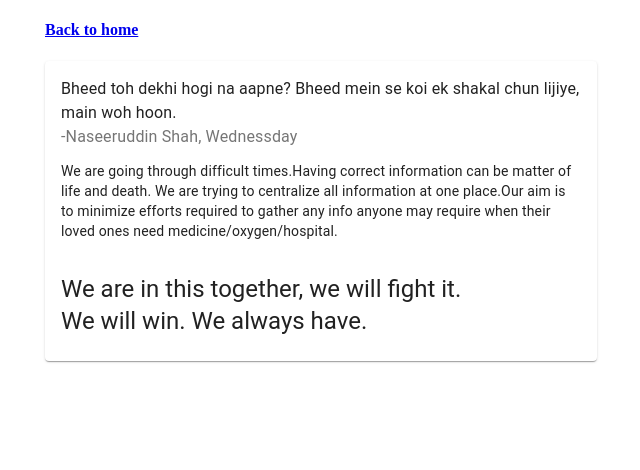
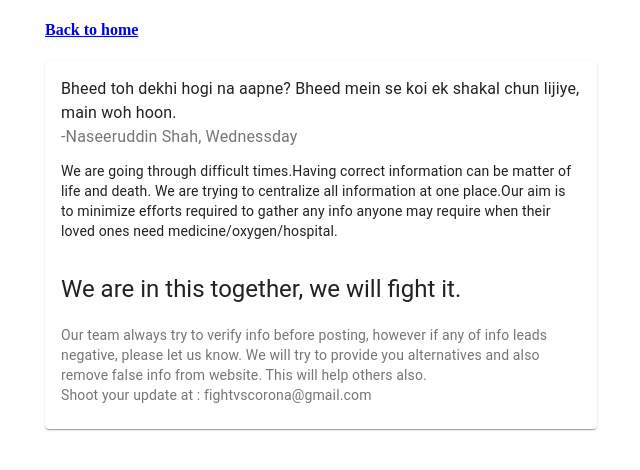
Before and after one commit to chetan-acharekar/covidinfo, a Next.js app: page /about-us in a window 1280 px wide. Shown: the top 470 px of the page, without its empty margins (319-959 px from the left). Built offline with nearby package versions, Linux system fonts and the light colour scheme.

Commit message:
corrected text

```diff
--- a/pages/about-us.js
+++ b/pages/about-us.js
@@ -54,7 +54,14 @@ export default function AboutUs() {
                     <br/>
                     We are in this together, we will fight it.
                     <br/>
-                    We will win. We always have.
+                </Typography>
+                <Typography variant="body2" component="p" color="textSecondary">
+                    <br/>
+                    Our team always try to verify info before posting, however if any of info leads negative, please let us know.
+                    We will try to provide you alternatives and also remove false info from website.
+                    This will help others also.
+                    <br/>
+                    Shoot your update at : fightvscorona@gmail.com
                 </Typography>
 
             </CardContent>
--- a/pages/contribute.js
+++ b/pages/contribute.js
@@ -39,16 +39,16 @@ export default function Contribute() {
                         You can help
                     </Typography>
                     <Typography className={classes.pos} color="textSecondary">
-                        always
+
                     </Typography>
                     <Typography variant="body2" component="p">
                         If you have any information which you think is useful and world should know about it,
                         Please share with us. We try and publish only authentic sources.However it is really difficult job.
                         Hence please dont spam and waste everyone's precious time.
                     </Typography>
-                    <Typography variant="body2" component="h4">
+                    <Typography variant="body2" component="h4"  color="textSecondary">
                         <br/>
-                        fightvscorona@gmail.com
+                        Get in touch with our team : fightvscorona@gmail.com
                     </Typography>
 
                 </CardContent>
```
